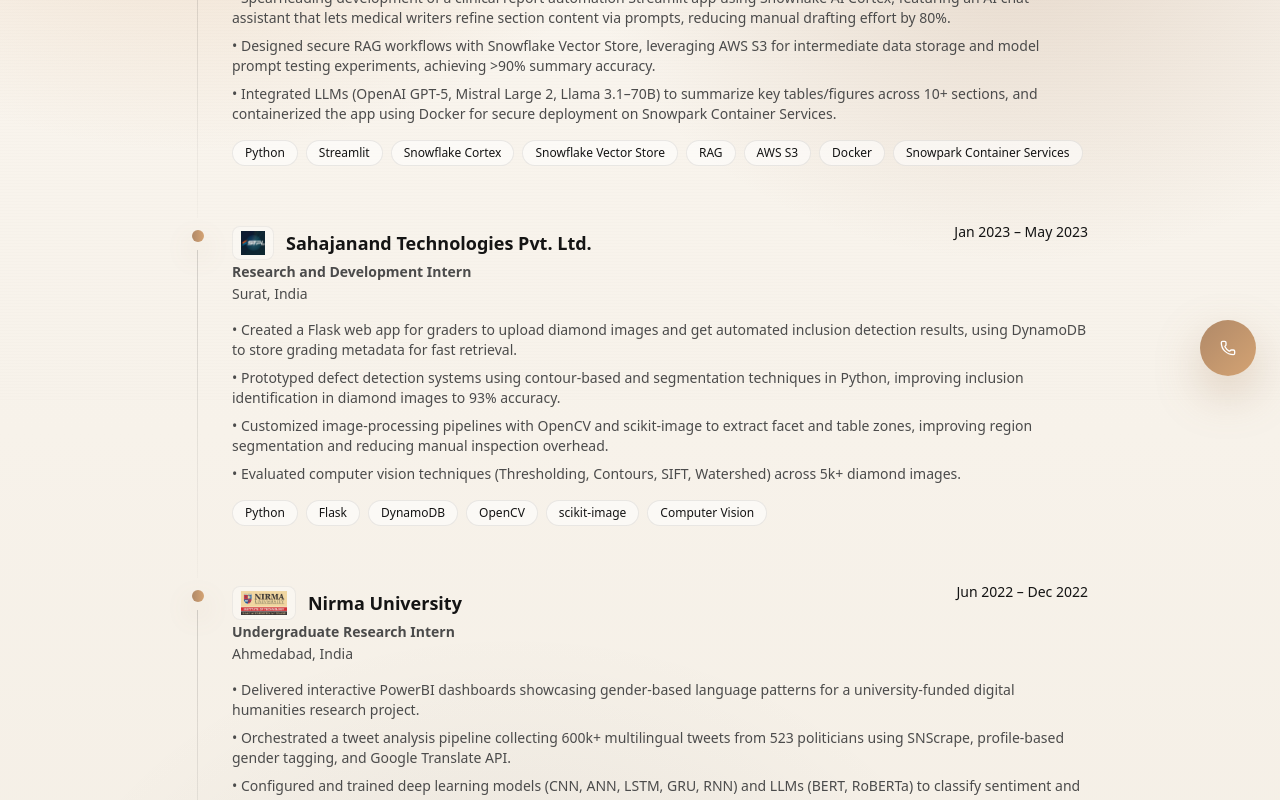
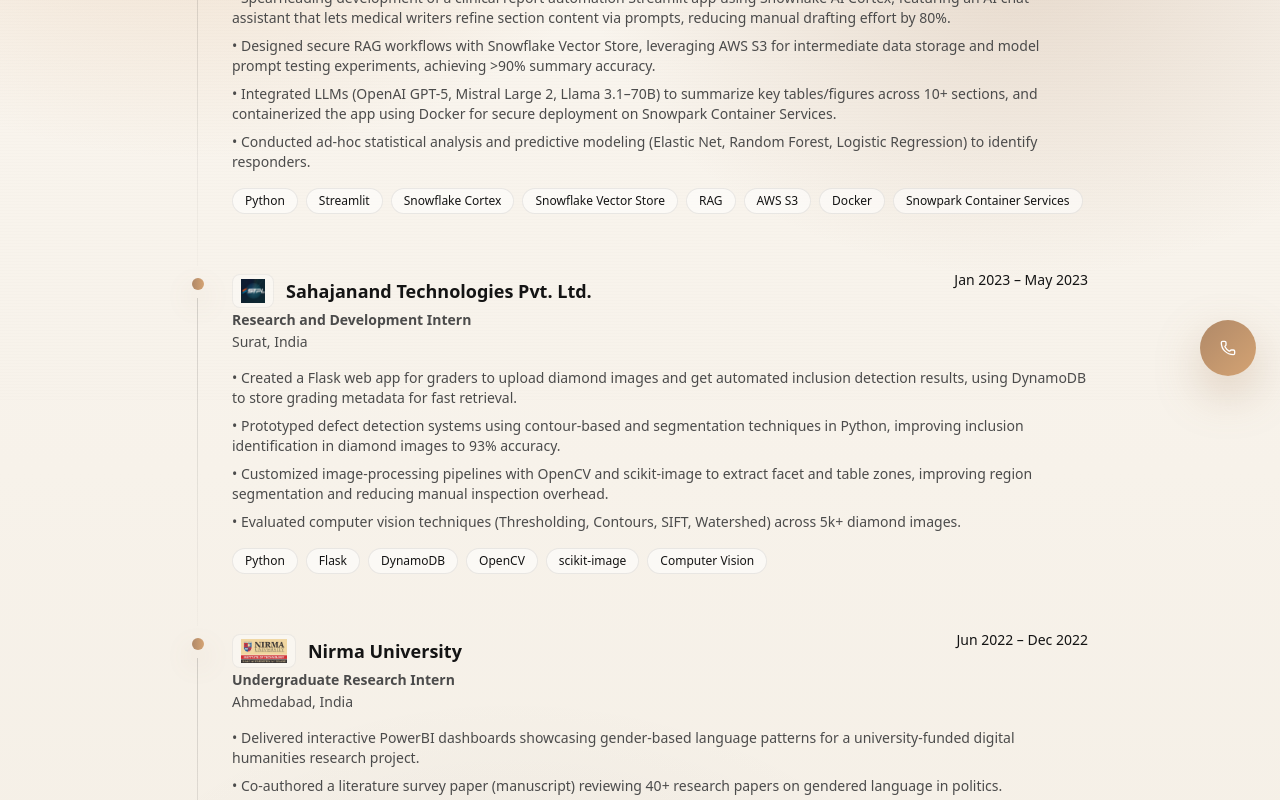
Before and after one commit to Tulsi2091/Tulsi_portfolio, a React (Vite) app: page /experience in a window 1280 px wide. Shown: the part 400-1200 px from the top of the page. Built offline with nearby package versions, Linux system fonts and the light colour scheme.

Commit message:
Update ExperiencePage.tsx

```diff
--- a/src/pages/ExperiencePage.tsx
+++ b/src/pages/ExperiencePage.tsx
@@ -26,6 +26,7 @@ const experience: Exp[] = [
       "Spearheading development of a clinical report automation Streamlit app using Snowflake AI Cortex, featuring an AI chat assistant that lets medical writers refine section content via prompts, reducing manual drafting effort by 80%.",
       "Designed secure RAG workflows with Snowflake Vector Store, leveraging AWS S3 for intermediate data storage and model prompt testing experiments, achieving >90% summary accuracy.",
       "Integrated LLMs (OpenAI GPT-5, Mistral Large 2, Llama 3.1–70B) to summarize key tables/figures across 10+ sections, and containerized the app using Docker for secure deployment on Snowpark Container Services.",
+      "Conducted ad-hoc statistical analysis and predictive modeling (Elastic Net, Random Forest, Logistic Regression) to identify responders.",
     ],
     tech: [
       "Python",
@@ -62,6 +63,7 @@ const experience: Exp[] = [
     logoAlt: "Nirma University",
     bullets: [
       "Delivered interactive PowerBI dashboards showcasing gender-based language patterns for a university-funded digital humanities research project.",
+      "Co-authored a literature survey paper (manuscript) reviewing 40+ research papers on gendered language in politics.",
       "Orchestrated a tweet analysis pipeline collecting 600k+ multilingual tweets from 523 politicians using SNScrape, profile-based gender tagging, and Google Translate API.",
       "Configured and trained deep learning models (CNN, ANN, LSTM, GRU, RNN) and LLMs (BERT, RoBERTa) to classify sentiment and gendered language in political discourse, achieving up to 86% accuracy.",
     ],
```
